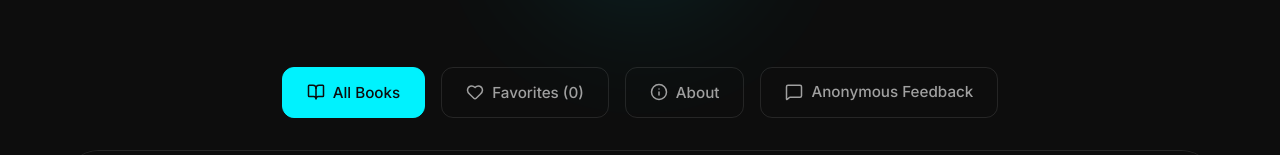
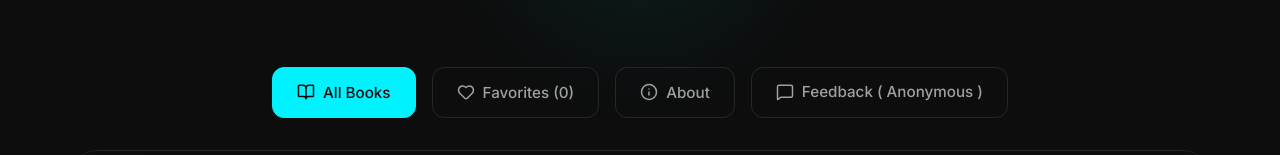
Before and after one commit to UmarShareef-design/design-bookshelf, a React (Vite) app: page /design-bookshelf/about in a window 1280 px wide. Shown: the part 168-323 px from the top of the page. Built offline with nearby package versions, Linux system fonts and the light colour scheme.

Commit message:
fix: update feedback link text to ( Anonymous )

```diff
--- a/src/App.jsx
+++ b/src/App.jsx
@@ -114,7 +114,7 @@ const App = () => {
                     style={{ textDecoration: 'none' }}
                 >
                     <MessageSquare size={18} />
-                    Anonymous Feedback
+                    Feedback ( Anonymous )
                 </a>
             </nav>
 
@@ -182,7 +182,7 @@ const App = () => {
                             fontSize: '0.9rem'
                         }}
                     >
-                        Share your anonymous feedback
+                        Share your feedback ( Anonymous )
                     </a>
                 </div>
                 <p style={{ fontSize: '0.8rem', marginTop: '1rem', opacity: 0.8 }}>
```
